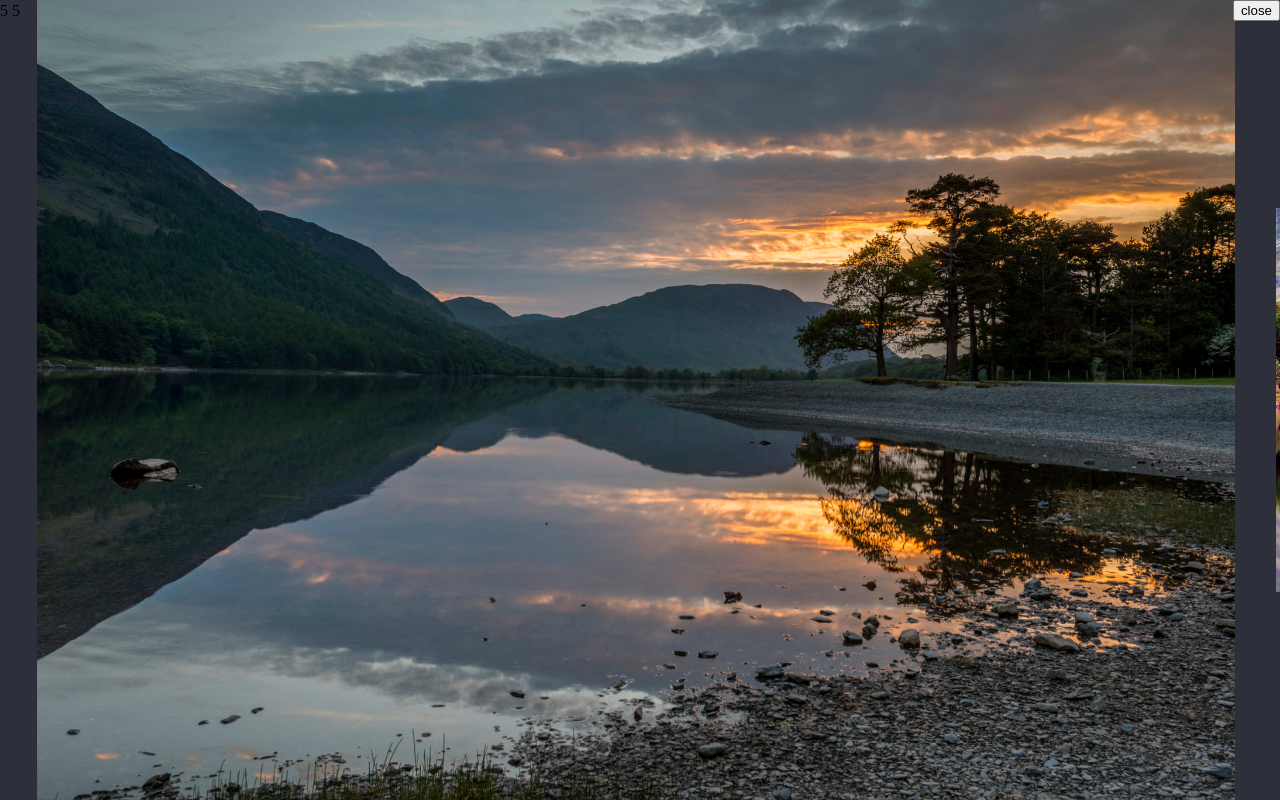
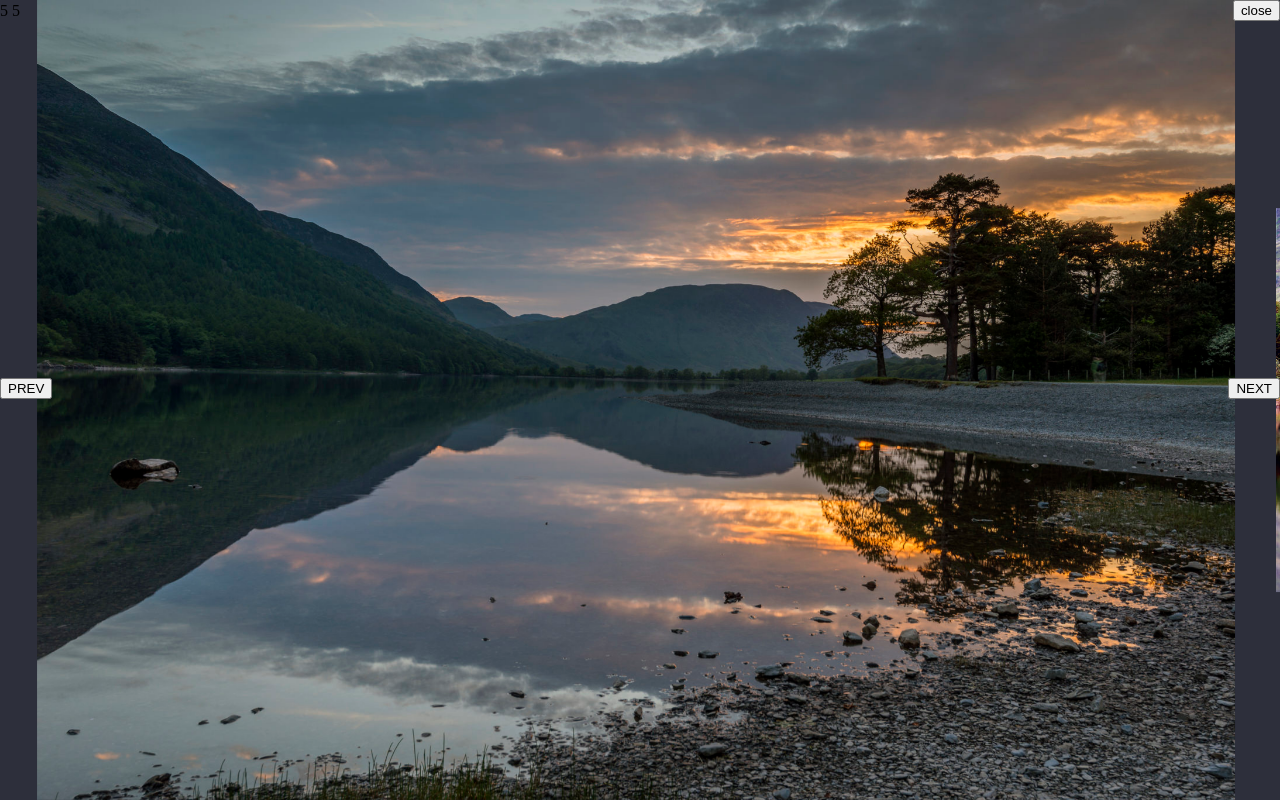
Before and after one commit to aronwoost/image-gallery, a Next.js app: page / in a window 1280 px wide. Both pictures are taken after a click on the button "Open Gallery". Built offline with nearby package versions, Linux system fonts and the light colour scheme.

Commit message:
Add prev/next button

```diff
--- a/src/app/ImageGallery.module.css
+++ b/src/app/ImageGallery.module.css
@@ -64,14 +64,9 @@
 }
 
 .navigationButton {
-  display: none;
+  display: flex;
   position: absolute;
-  top: calc(50% - var(--ImageGallery-navigation-size) / 2);
-  background-color: var(--color-conversion-neutral-inverse);
-
-  @media (--screen-width-large) {
-    display: flex;
-  }
+  top: calc(50% - 2.75rem / 2);
 
   /* svg {
     pointer-events: none;
--- a/src/app/ImageGallery.tsx
+++ b/src/app/ImageGallery.tsx
@@ -262,9 +262,38 @@ const ImageGallery = ({
             [styles.oneImage]: imagesAndVideos.length === 1,
           })}
         >
-          {/* {imagesAndVideos.length > 1 && (
-            <Fragment>prev button | next button</Fragment>
-          )} */}
+          {imagesAndVideos.length > 1 && (
+            <Fragment>
+              <button
+                type="button"
+                className={cx(
+                  styles.navigationButton,
+                  styles.interface,
+                  styles.previous,
+                  {
+                    [styles.disablePointerEvents]: pinchingInProgress,
+                  },
+                )}
+                onClick={prevImage}
+              >
+                PREV
+              </button>
+              <button
+                type="button"
+                className={cx(
+                  styles.navigationButton,
+                  styles.interface,
+                  styles.next,
+                  {
+                    [styles.disablePointerEvents]: pinchingInProgress,
+                  },
+                )}
+                onClick={nextImage}
+              >
+                NEXT
+              </button>
+            </Fragment>
+          )}
           <div className={styles.swipeContainer} ref={slideContainerRef}>
             {imagesAndVideos.map((imageOrVideo, index) => (
               <div
```
